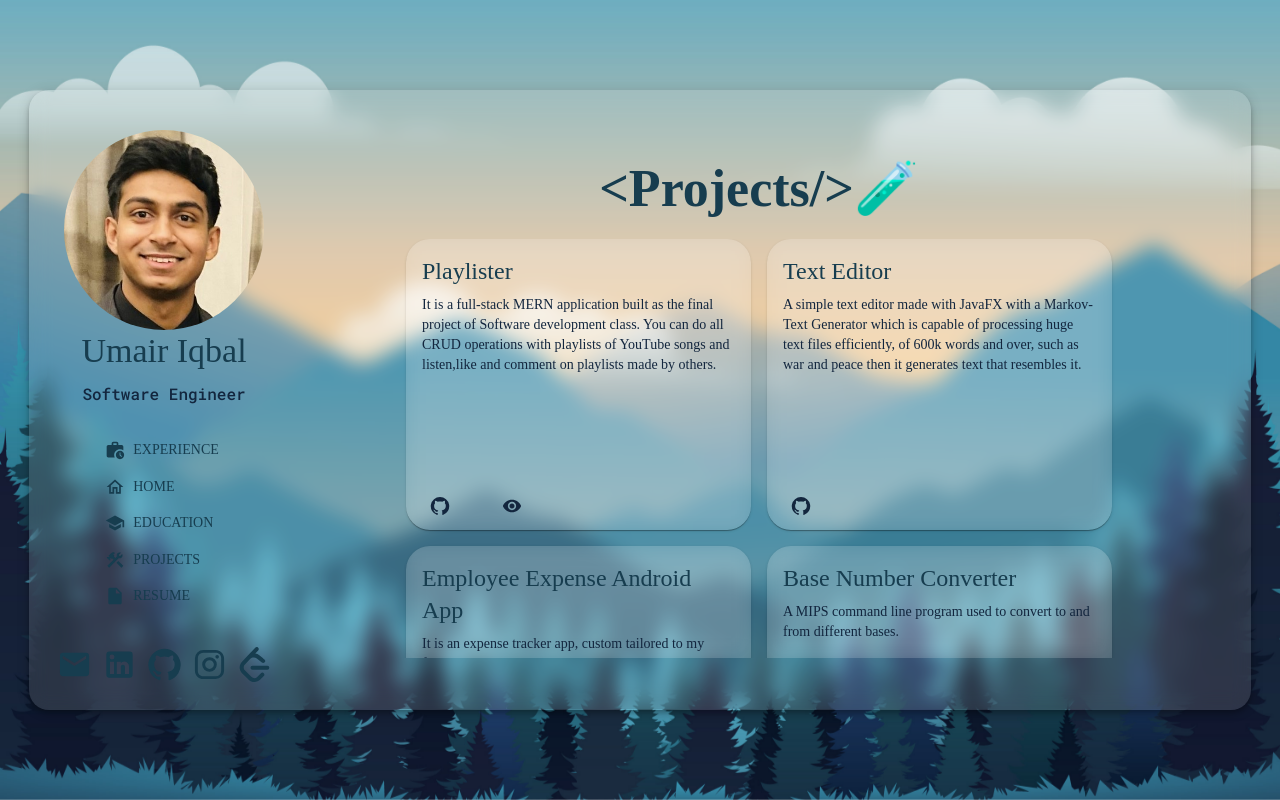
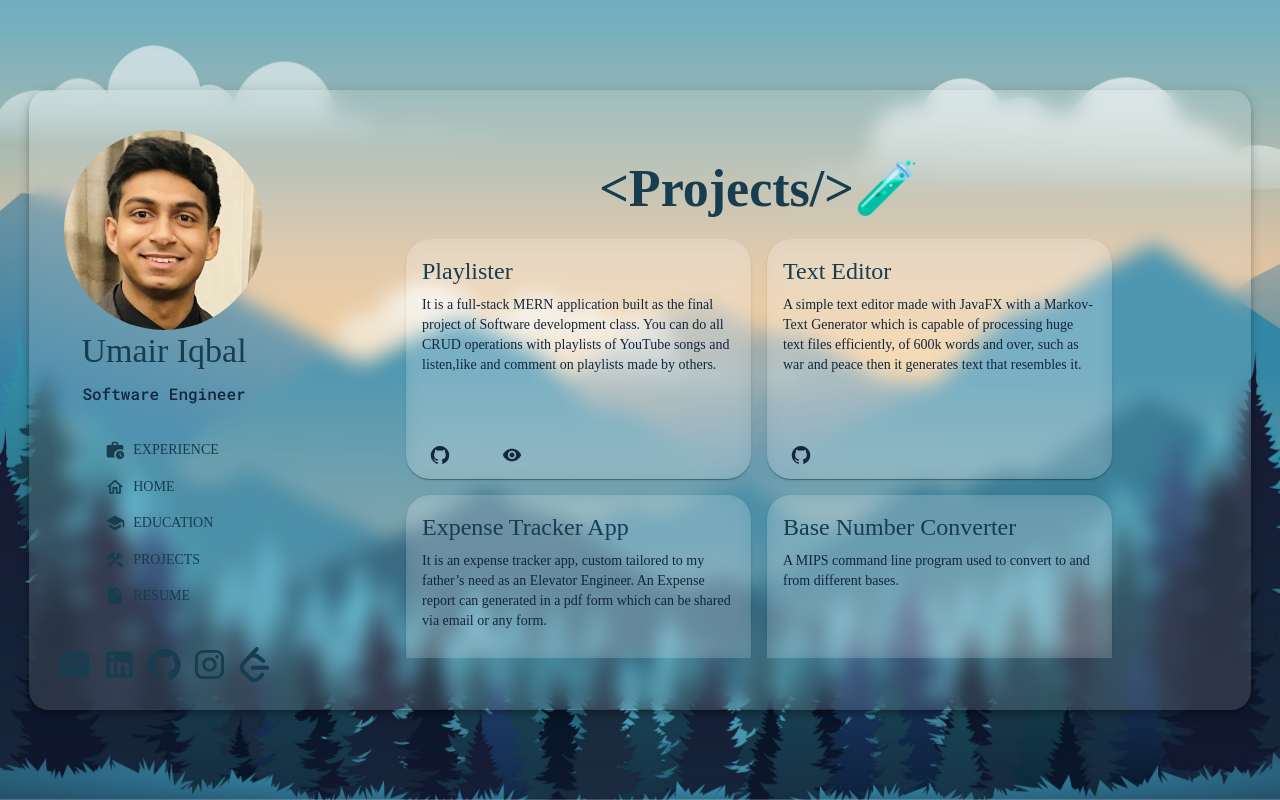
Before and after one commit to Umair-Iqbal-debug/personal_website, a React (Create React App) app: page / in a window 1280 px wide. Both pictures are taken after a click on the button "PROJECTS". Built offline with nearby package versions, Linux system fonts and the light colour scheme; a web font is replaced by a local one.

Commit message:
Changed size of project card

```diff
--- a/src/components/ProjectCard.js
+++ b/src/components/ProjectCard.js
@@ -15,7 +15,7 @@ function ProjectsCard({ title, desc, url, liveDemoUrl }) {
     <Card
       sx={{
         maxWidth: 345,
-        minHeight: 290.53,
+        minHeight: 239.53,
         borderRadius: 6,
         backgroundColor: "rgba(255,255,255,0.13)",
         backdropFilter: "blur(10px)",
--- a/src/data/projects.js
+++ b/src/data/projects.js
@@ -11,8 +11,8 @@ const projects = [
     url: "https://github.com/Umair-Iqbal-debug/Text-Editor---JavaFX#readme",
   },
   {
-    title: "Employee Expense Android App",
-    desc: "It is an expense tracker app, custom tailored to my father’s need as an Elevator Engineer. Users can keep track and edit their expenses along with its category and date. An Expense report can generated in a pdf form which can be shared via email or any form.",
+    title: "Expense Tracker App",
+    desc: "It is an expense tracker app, custom tailored to my father’s need as an Elevator Engineer. An Expense report can generated in a pdf form which can be shared via email or any form.",
     url: "https://github.com/Umair-Iqbal-debug/Expense-Tracker-Android-App#readme",
   },
   {
```
